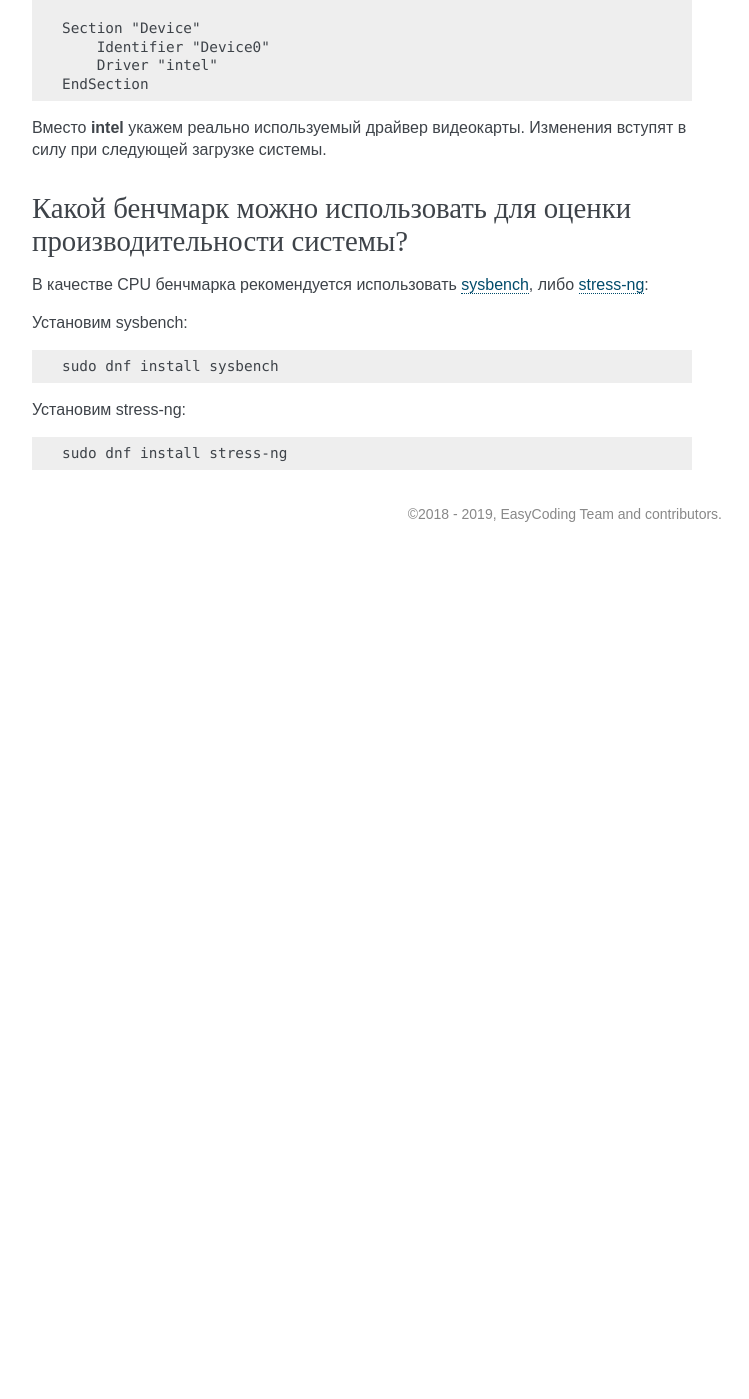
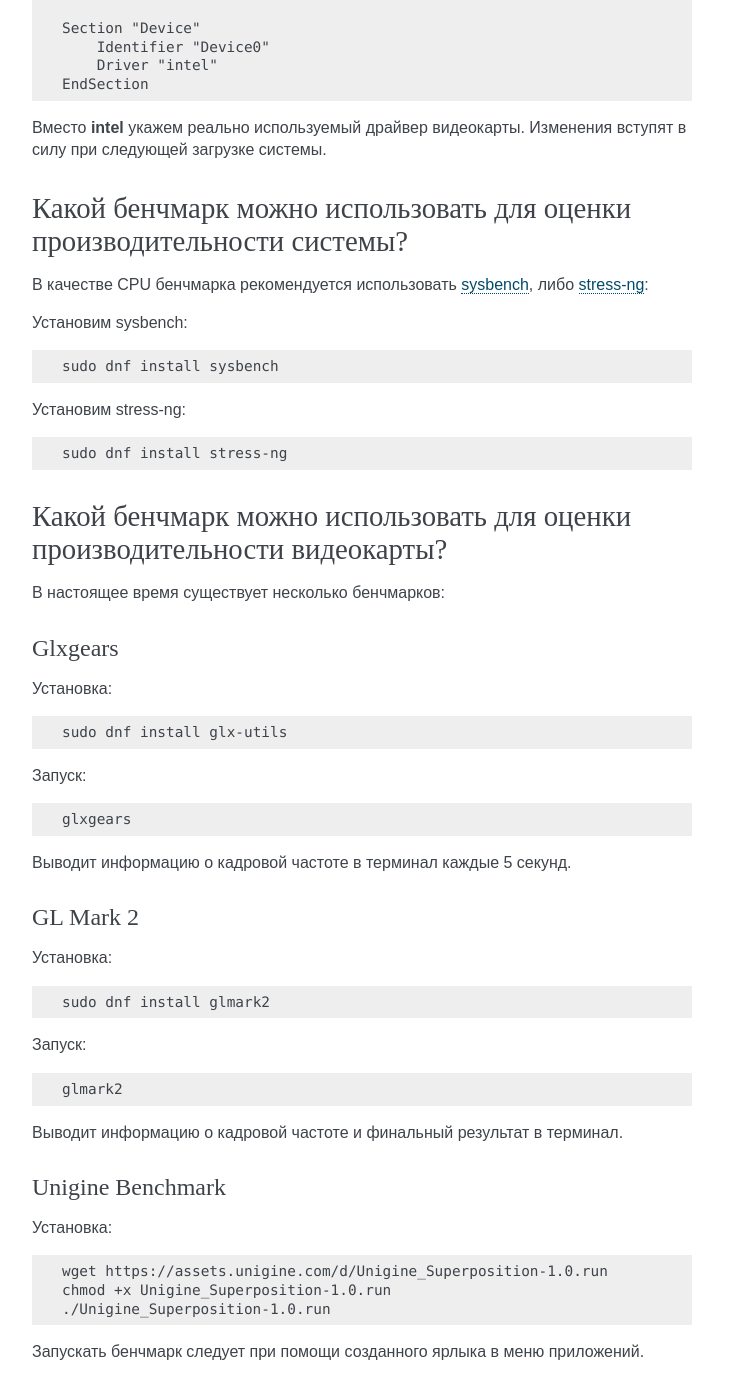
Before and after one commit to RussianFedora/FAQ, a Sphinx documentation site: the page built from source/hardware.rst, in a window 1280 px wide and 1400 px high, scrolled down 5012 px. Shown: the whole window, without its empty margins (388-1137 px from the left). Built offline with Sphinx 7.4.7, drawn with Linux system fonts in a browser that asks for light colours; before the commit the page ends 5564 px from its top, so only the background shows below that; some of the changed text lies outside the part shown.

Commit message:
Added question about GPU benchmarks.

```diff
--- a/source/hardware.rst
+++ b/source/hardware.rst
@@ -295,3 +295,58 @@
 .. code-block:: bash
 
     sudo dnf install stress-ng
+
+.. index:: benchmark, video card, gpu, glxgears, glmark2, unigine
+.. _benchmark-gpu:
+
+Какой бенчмарк можно использовать для оценки производительности видеокарты?
+==============================================================================
+
+В настоящее время существует несколько бенчмарков:
+
+Glxgears
+^^^^^^^^^^^
+
+Установка:
+
+.. code-block:: bash
+
+    sudo dnf install glx-utils
+
+Запуск:
+
+.. code-block:: bash
+
+    glxgears
+
+Выводит информацию о кадровой частоте в терминал каждые 5 секунд.
+
+GL Mark 2
+^^^^^^^^^^^^
+
+Установка:
+
+.. code-block:: bash
+
+    sudo dnf install glmark2
+
+Запуск:
+
+.. code-block:: bash
+
+    glmark2
+
+Выводит информацию о кадровой частоте и финальный результат в терминал.
+
+Unigine Benchmark
+^^^^^^^^^^^^^^^^^^^^^
+
+Установка:
+
+.. code-block:: bash
+
+    wget https://assets.unigine.com/d/Unigine_Superposition-1.0.run
+    chmod +x Unigine_Superposition-1.0.run
+    ./Unigine_Superposition-1.0.run
+
+Запускать бенчмарк следует при помощи созданного ярлыка в меню приложений.
```
